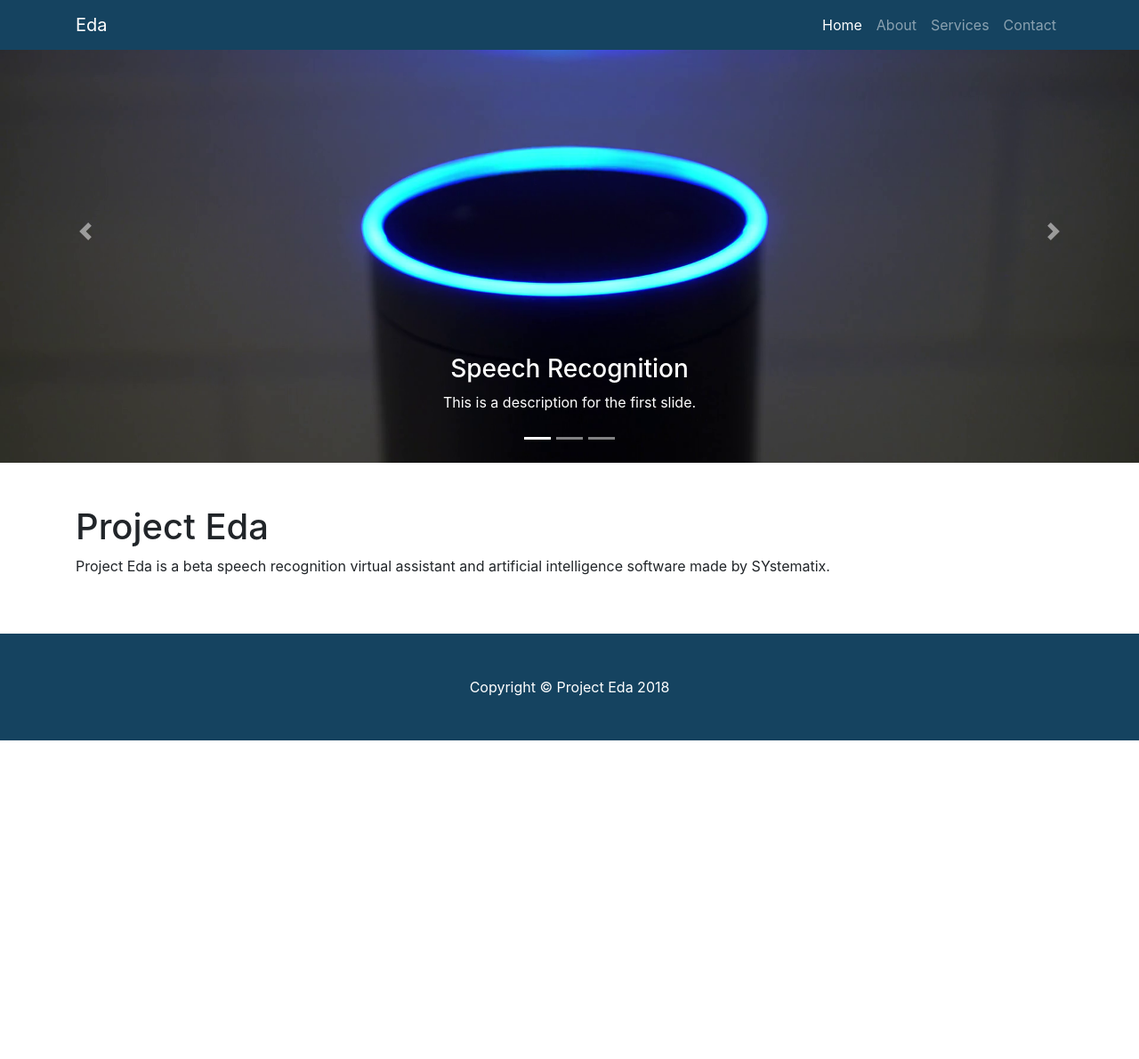
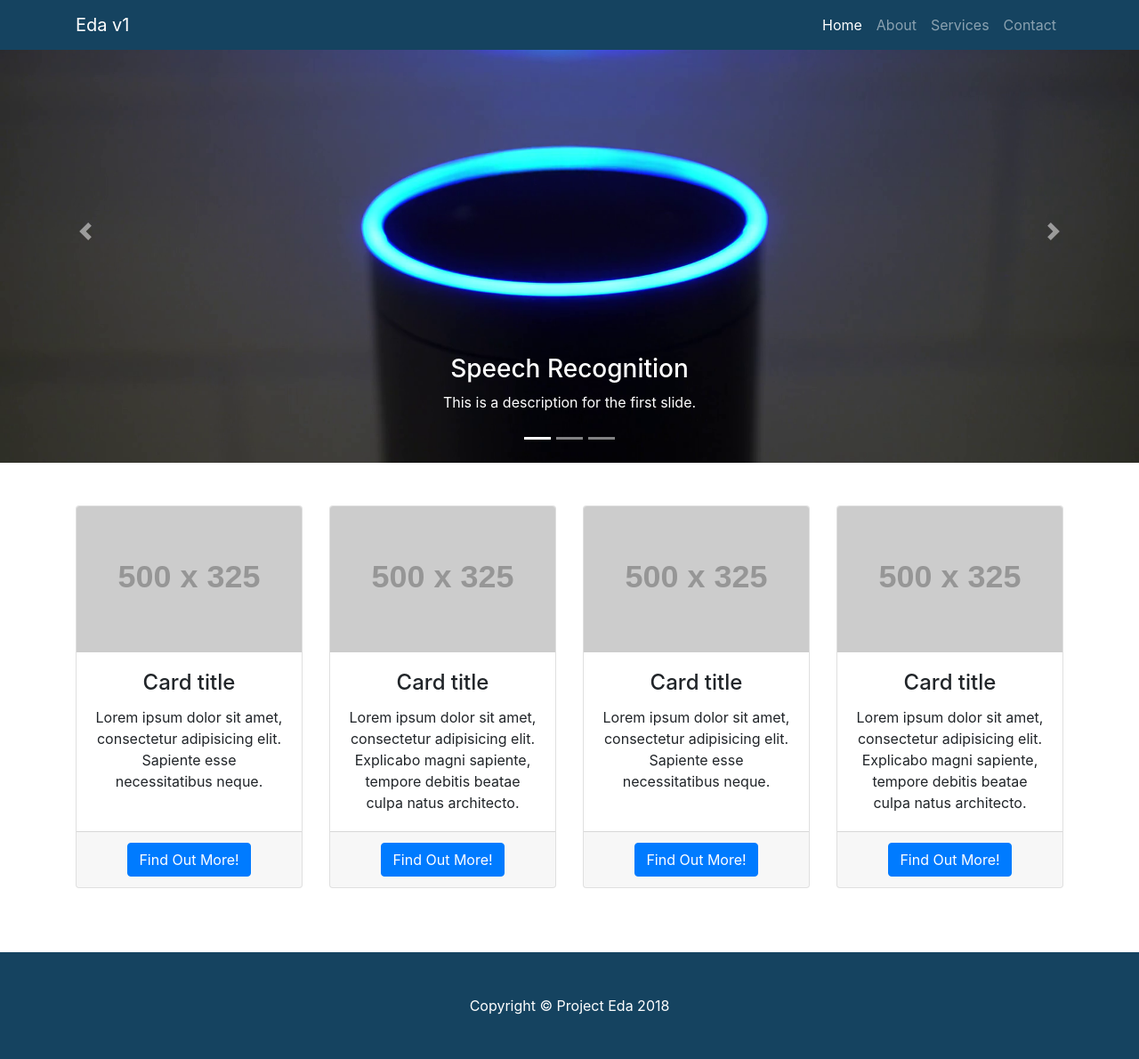
Before and after one commit to brianmadmaxsy/Eda, a Laravel app: page / in a window 1280 px wide. Shown: the whole page at 89% size. Before the commit the page ends 832 px from the top, so only its background shows below. Run offline with Laravel 8, Linux system fonts and the light colour scheme; grey boxes labelled with a size stand in for pictures from a placeholder-image service; settings files or empty folders that the repository lacks are supplied; parts of the project's set-up code (start-up, migrations or seed data) failed here and were passed over; some libraries are stand-ins or nearby versions.

Commit message:
Modified Eda welcome page and adding potential pictures

```diff
--- a/eda/public/css/half-slider.css
+++ b/eda/public/css/half-slider.css
@@ -17,3 +17,7 @@
 .hf-background{
     background-color: #154360;
 }
+
+.card {
+  height: 100%;
+}
--- a/eda/resources/views/welcome.blade.php
+++ b/eda/resources/views/welcome.blade.php
@@ -17,7 +17,7 @@
     <!-- Navigation -->
     <nav class="navbar navbar-expand-lg navbar-dark fixed-top hf-background">
       <div class="container">
-        <a class="navbar-brand" href="/">{{ config('app.name') }}</a>
+        <a class="navbar-brand" href="/">{{ config('app.name') }} v1</a>
         <button class="navbar-toggler" type="button" data-toggle="collapse" data-target="#navbarResponsive" aria-controls="navbarResponsive" aria-expanded="false" aria-label="Toggle navigation">
           <span class="navbar-toggler-icon"></span>
         </button>
@@ -58,14 +58,14 @@
             </div>
           </div>
           <!-- Slide Two - Set the background image for this slide in the line below -->
-          <div class="carousel-item" style="background-image: url('{{ asset('images/Azureflux.jpg') }}')">
+          <div class="carousel-item" style="background-image: url('{{ asset('images/jarvis2.jpg') }}')">
             <div class="carousel-caption d-none d-md-block">
               <h3>Personal Assistant</h3>
               <p>This is a description for the second slide.</p>
             </div>
           </div>
           <!-- Slide Three - Set the background image for this slide in the line below -->
-          <div class="carousel-item" style="background-image: url('{{ asset('images/bluerigs.jpg') }}')">
+          <div class="carousel-item" style="background-image: url('{{ asset('images/datacenter.jpg') }}')">
             <div class="carousel-caption d-none d-md-block">
               <h3>Artificial Intelligence</h3>
               <p>This is a description for the third slide.</p>
@@ -86,8 +86,63 @@
     <!-- Page Content -->
     <section class="py-5">
       <div class="container">
-        <h1>Project Eda</h1>
-        <p>Project Eda is a beta speech recognition virtual assistant and artificial intelligence software made by SYstematix.</p>
+        <!-- Page Features -->
+      <div class="row text-center">
+
+        <div class="col-lg-3 col-md-6 mb-4">
+          <div class="card">
+            <img class="card-img-top" src="http://placehold.it/500x325" alt="">
+            <div class="card-body">
+              <h4 class="card-title">Card title</h4>
+              <p class="card-text">Lorem ipsum dolor sit amet, consectetur adipisicing elit. Sapiente esse necessitatibus neque.</p>
+            </div>
+            <div class="card-footer">
+              <a href="#" class="btn btn-primary">Find Out More!</a>
+            </div>
+          </div>
+        </div>
+
+        <div class="col-lg-3 col-md-6 mb-4">
+          <div class="card">
+            <img class="card-img-top" src="http://placehold.it/500x325" alt="">
+            <div class="card-body">
+              <h4 class="card-title">Card title</h4>
+              <p class="card-text">Lorem ipsum dolor sit amet, consectetur adipisicing elit. Explicabo magni sapiente, tempore debitis beatae culpa natus architecto.</p>
+            </div>
+            <div class="card-footer">
+              <a href="#" class="btn btn-primary">Find Out More!</a>
+            </div>
+          </div>
+        </div>
+
+        <div class="col-lg-3 col-md-6 mb-4">
+          <div class="card">
+            <img class="card-img-top" src="http://placehold.it/500x325" alt="">
+            <div class="card-body">
+              <h4 class="card-title">Card title</h4>
+              <p class="card-text">Lorem ipsum dolor sit amet, consectetur adipisicing elit. Sapiente esse necessitatibus neque.</p>
+            </div>
+            <div class="card-footer">
+              <a href="#" class="btn btn-primary">Find Out More!</a>
+            </div>
+          </div>
+        </div>
+
+        <div class="col-lg-3 col-md-6 mb-4">
+          <div class="card">
+            <img class="card-img-top" src="http://placehold.it/500x325" alt="">
+            <div class="card-body">
+              <h4 class="card-title">Card title</h4>
+              <p class="card-text">Lorem ipsum dolor sit amet, consectetur adipisicing elit. Explicabo magni sapiente, tempore debitis beatae culpa natus architecto.</p>
+            </div>
+            <div class="card-footer">
+              <a href="#" class="btn btn-primary">Find Out More!</a>
+            </div>
+          </div>
+        </div>
+
+      </div>
+      <!-- /.row -->
       </div>
     </section>
 
```
Also changed, not shown: eda/public/images/cortana.jpg (renamed from eda/public/images/maxresdefault (1).jpg), eda/public/images/jarvis.jpg (added), eda/public/images/jarvis2.jpg (added), eda/public/images/shieldOS.png (added), eda/public/images/stark.jpg (added), eda/public/images/typeofassistant.png (added), eda/public/images/whatisvirtualassistant.jpg (added), 5 other files.
